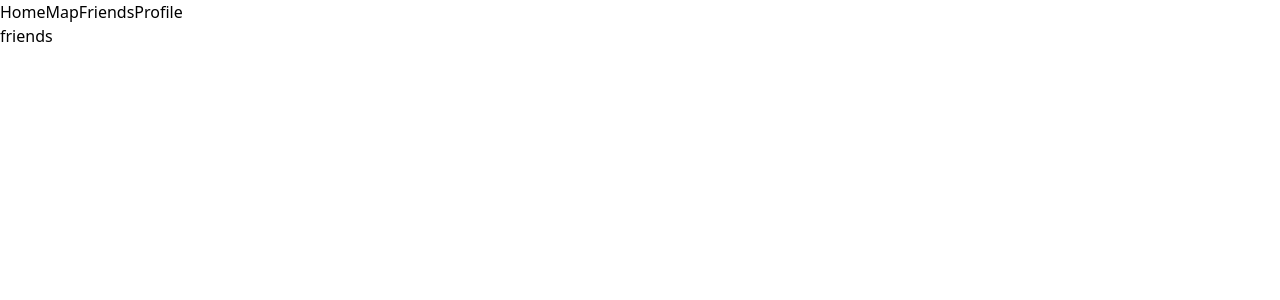
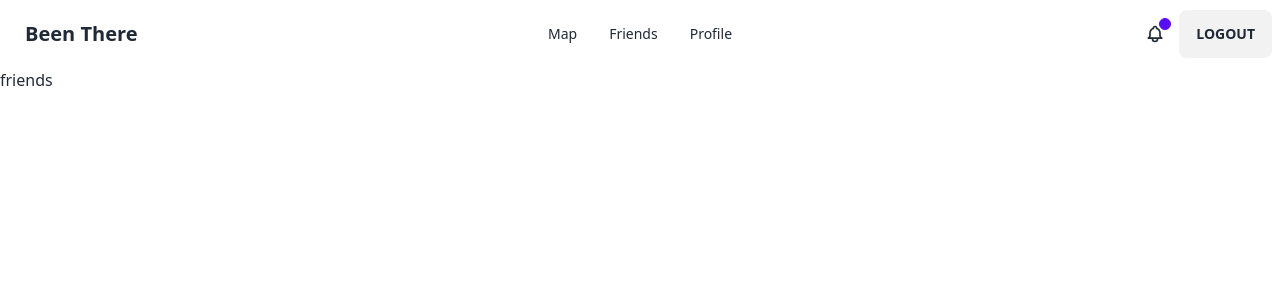
Before and after one commit to chadjcampbell/been-there, a React (Vite) app in the folder client/: page /friends in a window 1280 px wide. Shown: the top 300 px of the page. Built offline with nearby package versions, Linux system fonts and the light colour scheme.

Commit message:
add daisyui, make navbar

```diff
--- a/client/package.json
+++ b/client/package.json
@@ -21,6 +21,7 @@
     "@typescript-eslint/parser": "^6.0.0",
     "@vitejs/plugin-react-swc": "^3.3.2",
     "autoprefixer": "^10.4.14",
+    "daisyui": "^3.5.0",
     "eslint": "^8.45.0",
     "eslint-plugin-react-hooks": "^4.6.0",
     "eslint-plugin-react-refresh": "^0.4.3",
--- a/client/src/components/NavWrapper.tsx
+++ b/client/src/components/NavWrapper.tsx
@@ -6,14 +6,93 @@ type NavWrapperProps = {
 };
 
 const NavWrapper = ({ children }: NavWrapperProps) => {
+  const handleClick = () => {
+    const elem = document.activeElement as HTMLElement;
+    if (elem) {
+      setTimeout(() => {
+        elem?.blur();
+      }, 250);
+    }
+  };
+
   return (
     <>
       <header>
         <nav>
-          <Link to="/">Home</Link>
-          <Link to="/map">Map</Link>
-          <Link to="/friends">Friends</Link>
-          <Link to="/profile">Profile</Link>
+          <div className="navbar bg-base-100">
+            <div className="navbar-start">
+              <div className="dropdown">
+                <label tabIndex={0} className="btn btn-ghost lg:hidden">
+                  <svg
+                    xmlns="http://www.w3.org/2000/svg"
+                    className="h-5 w-5"
+                    fill="none"
+                    viewBox="0 0 24 24"
+                    stroke="currentColor"
+                  >
+                    <path
+                      strokeLinecap="round"
+                      strokeLinejoin="round"
+                      strokeWidth="2"
+                      d="M4 6h16M4 12h8m-8 6h16"
+                    />
+                  </svg>
+                </label>
+                <ul
+                  tabIndex={0}
+                  className="menu menu-lg dropdown-content mt-3 z-[1] p-2 shadow bg-base-100 rounded-box w-52"
+                >
+                  <li onClick={handleClick}>
+                    <Link to="/map">Map</Link>
+                  </li>
+                  <li onClick={handleClick}>
+                    <Link to="/friends">Friends</Link>
+                  </li>
+                  <li onClick={handleClick}>
+                    <Link to="/profile">Profile</Link>
+                  </li>
+                </ul>
+              </div>
+              <Link to="/" className="btn btn-ghost normal-case text-xl">
+                Been There
+              </Link>
+            </div>
+            <div className="navbar-center hidden lg:flex">
+              <ul className="menu menu-horizontal px-1">
+                <li>
+                  <Link to="/map">Map</Link>
+                </li>
+                <li>
+                  <Link to="/friends">Friends</Link>
+                </li>
+                <li>
+                  <Link to="/profile">Profile</Link>
+                </li>
+              </ul>
+            </div>
+            <div className="navbar-end">
+              <button className="btn btn-ghost btn-circle">
+                <div className="indicator">
+                  <svg
+                    xmlns="http://www.w3.org/2000/svg"
+                    className="h-5 w-5"
+                    fill="none"
+                    viewBox="0 0 24 24"
+                    stroke="currentColor"
+                  >
+                    <path
+                      strokeLinecap="round"
+                      strokeLinejoin="round"
+                      strokeWidth="2"
+                      d="M15 17h5l-1.405-1.405A2.032 2.032 0 0118 14.158V11a6.002 6.002 0 00-4-5.659V5a2 2 0 10-4 0v.341C7.67 6.165 6 8.388 6 11v3.159c0 .538-.214 1.055-.595 1.436L4 17h5m6 0v1a3 3 0 11-6 0v-1m6 0H9"
+                    />
+                  </svg>
+                  <span className="badge badge-xs badge-primary indicator-item"></span>
+                </div>
+              </button>
+              <button className="btn">Logout</button>
+            </div>
+          </div>
         </nav>
       </header>
       <main>{children}</main>
--- a/client/tailwind.config.js
+++ b/client/tailwind.config.js
@@ -4,5 +4,5 @@ export default {
   theme: {
     extend: {},
   },
-  plugins: [],
+  plugins: [require("daisyui")],
 };
```
Also changed, not shown: 1 other file (tests, documents, lock files or other folders).
